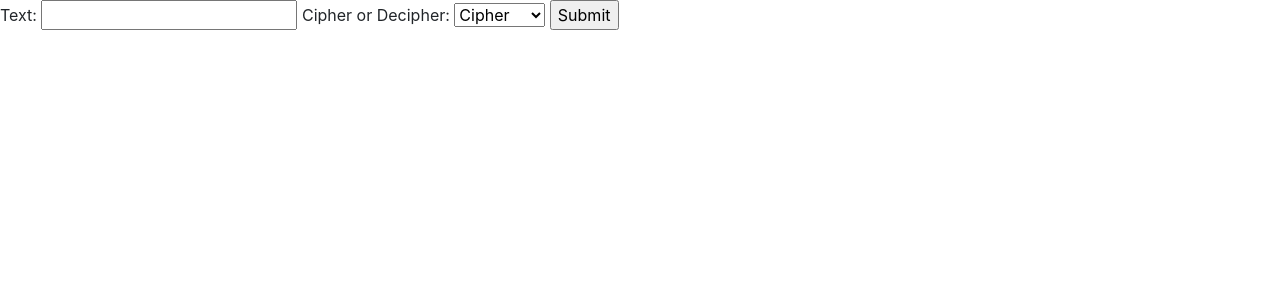
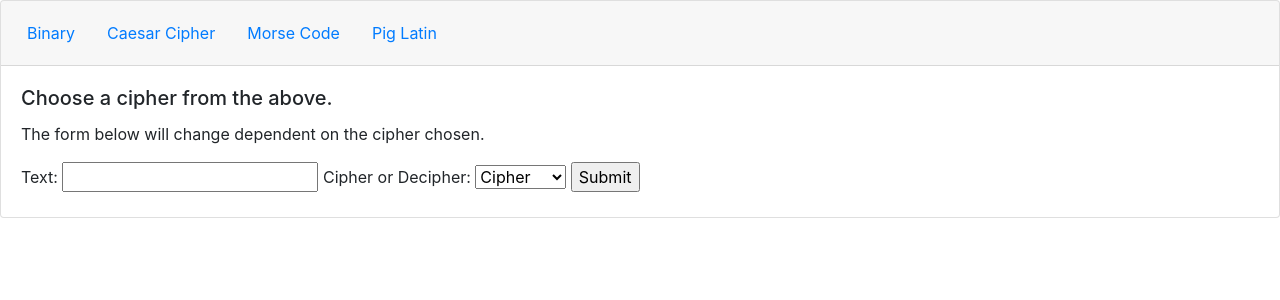
Before and after one commit to FrancisLangit/cypher, a Django app: page /app/1/ in a window 1280 px wide. Shown: the part 56-356 px from the top of the page. Run offline with Django 3.2, Linux system fonts and the light colour scheme; some libraries are stand-ins or nearby versions.

Commit message:
Have index redirect to app by default
Index functionalities have now been moved to app view.

```diff
--- a/cypher_app/templates/cypher_app/app.html
+++ b/cypher_app/templates/cypher_app/app.html
@@ -1,6 +1,33 @@
 {% extends 'cypher_app/base.html' %}
 
 {% block body %}
+
+<div class="card">
+
+  <div class="card-header">
+    <ul class="nav nav-pills card-header-pills">
+
+    {% for cipher_link, cipher_name in ciphers.items %}
+      <li class="nav-item">
+        <a
+        	class="
+				{% if request.path == cipher_link %}
+	      			nav-item nav-link active
+	      		{% else %}
+	      			nav-item nav-link
+	      		{% endif %}"
+        	href="{% url 'cypher_app:app' cipher_link %}">
+        		{{ cipher_name }}
+        </a>
+      </li>
+    {% endfor %}
+
+    </ul>
+  </div>
+
+  <div class="card-body">
+    <h5 class="card-title">Choose a cipher from the above.</h5>
+    <p class="card-text">The form below will change dependent on the cipher chosen.</p>
 
     <form action="{{ request.path }}" method="post">
     	{% csrf_token %}
@@ -21,5 +48,8 @@
     		{{ message }}
     	{% endfor %}
     {% endif %}
+  </div>
+
+</div>
 
 {% endblock %}
--- a/cypher_app/views.py
+++ b/cypher_app/views.py
@@ -7,15 +7,8 @@
 
 
 def index(request):
-	"""Index page. """
-	ciphers = {
-		'binary': 'Binary',
-		'caesar_cipher': 'Caesar Cipher',
-		'morse_code': 'Morse Code',
-		'pig_latin': 'Pig Latin',
-	}
-	context = {'ciphers': ciphers}
-	return render(request, 'cypher_app/index.html', context)
+	"""Index page."""
+	return redirect('/app/binary/')
 
 
 def app(request, cipher_choice):
@@ -23,6 +16,13 @@
 
 	Where the user can access app's ciphers.
 	"""
+	ciphers = {
+		'binary': 'Binary',
+		'caesar_cipher': 'Caesar Cipher',
+		'morse_code': 'Morse Code',
+		'pig_latin': 'Pig Latin',
+	}
+
 	if request.method == 'POST':
 		form = CipherTextForm(request.POST)
 		if form.is_valid():
@@ -31,7 +31,10 @@
 		return redirect('cypher_app:app', cipher_choice=cipher_choice)
 	else:
 		return render(request, 'cypher_app/app.html', {
-			'form': CipherTextForm(), 'cipher_choice': cipher_choice,})
+			'form': CipherTextForm(),
+			'cipher_choice': cipher_choice,
+			'ciphers': ciphers,
+		})
 
 
 def about(request):
```
Lines whose indentation alone changed are shown as unchanged.
